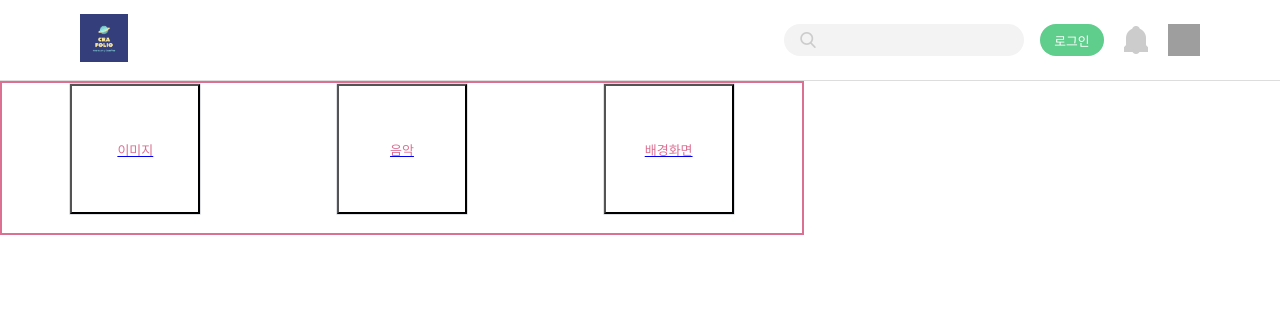
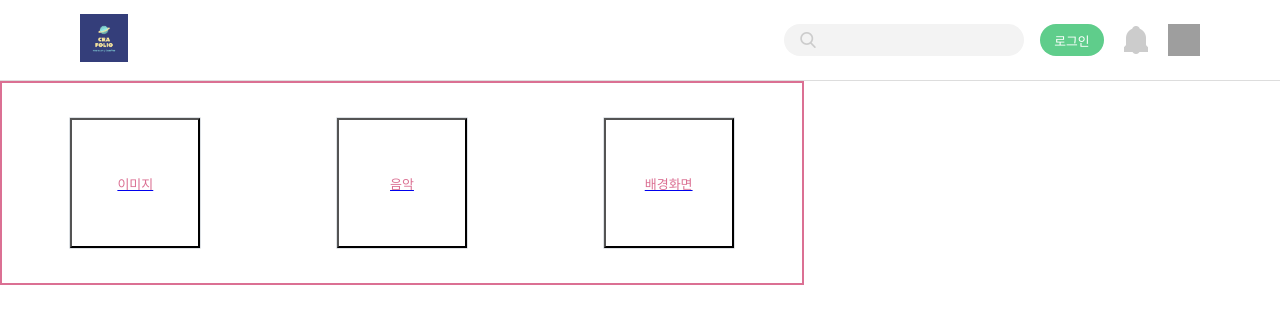
Before and after one commit to connect-foundation/2019-18, a React (Create React App) app in the folder client/: page /upload in a window 1280 px wide. Shown: the top 324 px of the page. Built offline with nearby package versions, Linux system fonts and the light colour scheme; grey boxes are pictures that could not be loaded.

Commit message:
[Modified] 잘못된 파일명을 변경함
/src/upload --> /src/UploadMain 으로 변경
/UploadMain/index.tsx
/UploadMain/style.tsx
식으로 모든 업로드 관련 컴포넌트를 위와같은
형식으로 분리함

```diff
--- /dev/null
+++ b/client/src/components/Basicbox/index.tsx
@@ -0,0 +1,18 @@
+import React from 'react';
+import * as S from './style';
+
+type BasicboxProps = {
+    name: string,
+}
+
+function Basicbox({
+  name,
+}: BasicboxProps) {
+  return (
+    <S.Box className="Basicbox">
+      <S.Button type="button">{name}</S.Button>
+    </S.Box>
+  );
+}
+
+export default Basicbox;
--- a/client/src/components/upload/Basicbox.tsx
+++ b/client/src/components/Basicbox/style.tsx
@@ -1,7 +1,6 @@
-import React from 'react';
 import styled from 'styled-components';
 
-const Button = styled.button`
+export const Button = styled.button`
   cursor: pointer;
   font-size: 13px;
   color: palevioletred;
@@ -15,26 +14,10 @@ const Button = styled.button`
   }
 `;
 
-const Box = styled.div`
+export const Box = styled.div`
 border: solid 1px #dde1e5;
 width: 130px;
 height: 130px;
 display: flex;
 border-radius: 1px;
 `;
-
-type BasicboxProps = {
-    name: string,
-}
-
-function Basicbox({
-  name,
-}: BasicboxProps) {
-  return (
-    <Box className="Basicbox">
-      <Button type="button">{name}</Button>
-    </Box>
-  );
-}
-
-export default Basicbox;
--- a/client/src/components/Home/index.tsx
+++ b/client/src/components/Home/index.tsx
@@ -5,13 +5,13 @@ import {
 import Header from '../Header';
 import FeedContainer from '../FeedContainer';
 
-import Upload from '../upload';
+import UploadMain from '../UploadMain';
 
 const Home:React.FC = () => (
   <Router>
     <Header />
     <Switch>
-      <Route path="/upload" component={Upload} />
+      <Route path="/upload" component={UploadMain} />
       <Route path="/" exact component={FeedContainer} />
       <Redirect from="*" to="/" />
     </Switch>
--- /dev/null
+++ b/client/src/components/Preview/index.tsx
@@ -0,0 +1,17 @@
+import React from 'react';
+import * as S from './style';
+
+type PreviewProps ={
+    src: string
+}
+function Preview({
+  src,
+}: PreviewProps) {
+  return (
+    <S.Box>
+      <S.Img src={src} alt="preview_image" />
+    </S.Box>
+  );
+}
+
+export default Preview;
--- /dev/null
+++ b/client/src/components/Preview/style.tsx
@@ -0,0 +1,10 @@
+import styled from 'styled-components';
+
+export const Box = styled.div`
+  max-width: 600px;
+  height: auto;
+`;
+export const Img = styled.img`
+  width:100%;
+  height: auto;
+`;
--- a/client/src/components/upload/ImageUpload.tsx
+++ b/client/src/components/UploadImage/index.tsx
@@ -4,12 +4,13 @@ import React, {
 import ImageUploader from 'react-images-upload';
 import axios from 'axios';
 import uuidv4 from 'uuid/v4';
-import Preview from './Preview';
+import Preview from '../Preview';
+import * as S from './style';
 
-interface ContentObject {
-  type: string,
-  content: string,
-}
+  interface ContentObject {
+    type: string,
+    content: string,
+  }
 
 function ImageUpload() {
   const [pictures, setPictures] = useState <File[]>([]);
@@ -83,20 +84,6 @@ function ImageUpload() {
   };
 
 
-  const customButton = {
-    color: 'white',
-    width: '100px',
-    height: '100px',
-    fontSize: '16px',
-    borderRadius: '2px',
-    backgroundColor: 'palevioletred',
-    fontWeight: '400',
-  };
-
-  const customFileContainer = {
-    border: '2px solid palevioletred',
-  };
-
   const addDescription: ()=> void = () => {
     const obj:ContentObject = {
       type: 'description',
@@ -122,8 +109,8 @@ function ImageUpload() {
           imgExtension={['.jpg', '.png', '.gif']}
           maxFileSize={5242880}
           withPreview
-          buttonStyles={customButton}
-          fileContainerStyle={customFileContainer}
+          buttonStyles={S.customButton}
+          fileContainerStyle={S.customFileContainer}
           singleImage
         />
       </div>
--- /dev/null
+++ b/client/src/components/UploadImage/style.tsx
@@ -0,0 +1,13 @@
+export const customButton = {
+  color: 'white',
+  width: '100px',
+  height: '100px',
+  fontSize: '16px',
+  borderRadius: '2px',
+  backgroundColor: 'palevioletred',
+  fontWeight: '400',
+};
+
+export const customFileContainer = {
+  border: '2px solid palevioletred',
+};
--- a/client/src/components/upload/index.tsx
+++ b/client/src/components/UploadMain/index.tsx
@@ -8,23 +8,12 @@ import {
   useRouteMatch,
   Redirect,
 } from 'react-router-dom';
-import styled from 'styled-components';
 
-import ImageUpload from './ImageUpload';
-import Basicbox from './Basicbox';
+import UploadImage from '../UploadImage';
+import Basicbox from '../Basicbox';
+import * as S from './style';
 
-const U = {
-  Div: styled.div`
-  display: flex;
-  flex-direction: row;
-  width: 800px;
-  height: 150px;
-  justify-content: space-around;
-  border: 2px solid palevioletred;
-  `,
-};
-
-function Upload() {
+function UploadMain() {
   return (
     <Router>
       <ModalSwitch />
@@ -37,7 +26,7 @@ function ModalSwitch() {
     <div className="Upload-route-container">
       <Switch>
         <Route exact path="/upload" component={Home} />
-        <Route path="/upload/image" component={ImageUpload} />
+        <Route path="/upload/image" component={UploadImage} />
         <Route path="/upload/music" component={Home} />
         <Route path="/upload/background" component={Home} />
       </Switch>
@@ -47,13 +36,13 @@ function ModalSwitch() {
 
 function Home() {
   return (
-    <U.Div className="Upload-link-container">
+    <S.LinkBox>
       <Link to="/upload/image"><Basicbox name="이미지" /></Link>
       <Link to="/upload/music"><Basicbox name="음악" /></Link>
       <Link to="/upload/background"><Basicbox name="배경화면" /></Link>
-    </U.Div>
+    </S.LinkBox>
   );
 }
 
 
-export default Upload;
+export default UploadMain;
--- /dev/null
+++ b/client/src/components/UploadMain/style.tsx
@@ -0,0 +1,11 @@
+import styled from 'styled-components';
+
+export const LinkBox = styled.div`
+    display: flex;
+    flex-direction: row;
+    width: 800px;
+    height: 200px;
+    align-items: center;
+    justify-content: space-around;
+    border: 2px solid palevioletred;
+`;
--- a/client/src/components/upload/Preview.tsx
+++ /dev/null
@@ -1,28 +0,0 @@
-import React from 'react';
-import styled from 'styled-components';
-
-const P = {
-  Box: styled.div`
-  max-width: 600px;
-  height: auto;
-`,
-  Img: styled.img`
-  width:100%;
-  height: auto;
-    `,
-};
-type PreviewProps ={
-    src: string
-}
-function Preview({
-  src,
-}: PreviewProps) {
-  return (
-    <P.Box className="Preview-container">
-      <P.Img src={src} alt="preview_image" />
-    </P.Box>
-  );
-}
-
-
-export default Preview;
```
